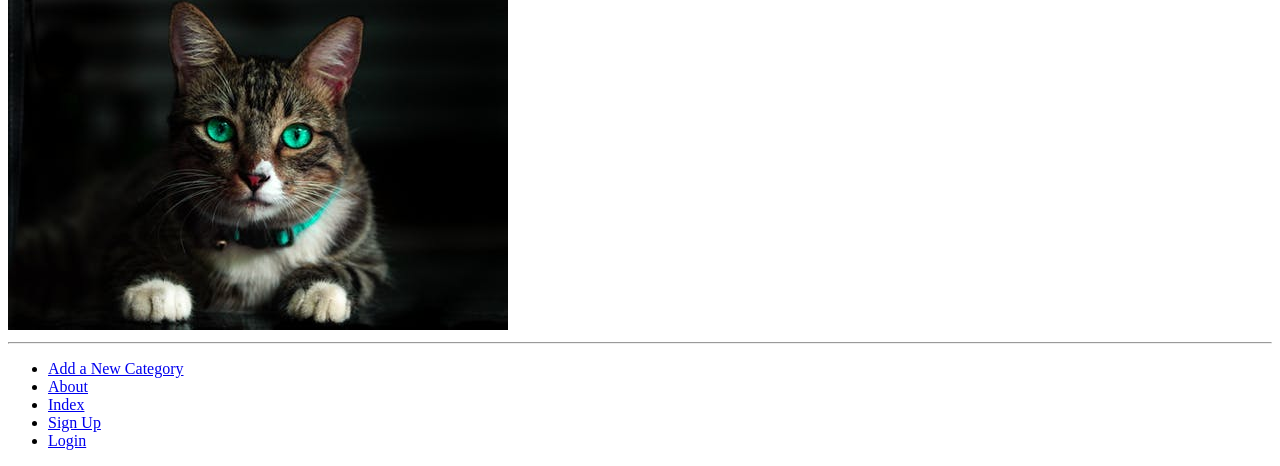
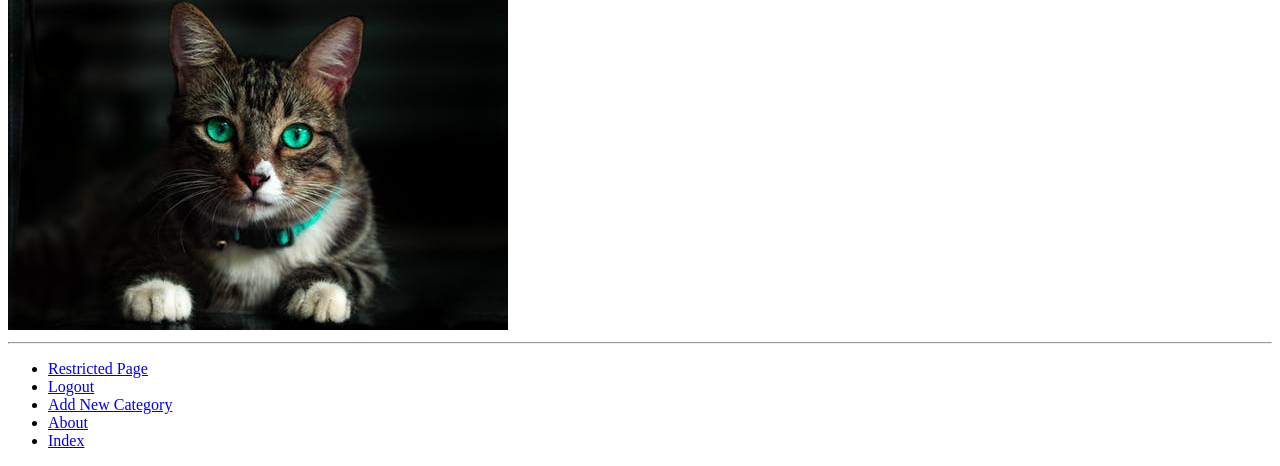
Before and after one commit to 2326843s/tango_with_django_project, a Django app: page /rango/about/ in a window 1280 px wide. Shown: the part 683-1149 px from the top of the page. Run offline with Django 3.2, Linux system fonts and the light colour scheme; a user stored in the database is signed in.

Commit message:
Chapter 9.10 Checkpoint

```diff
--- a/rango/urls.py
+++ b/rango/urls.py
@@ -14,4 +14,6 @@ urlpatterns = [
     path('category/<slug:category_name_slug>/add_page/',views.add_page, name='add_page'),
     path('register/', views.register, name='register'),
     path('login/', views.user_login, name='login'),
+    path('restricted/', views.restricted, name='restricted'),
+    path('logout/', views.user_logout, name='logout'),
 ]
--- a/rango/views.py
+++ b/rango/views.py
@@ -7,7 +7,9 @@ from django.shortcuts import redirect
 from rango.forms import PageForm
 from django.urls import reverse
 from rango.forms import UserForm, UserProfileForm
-from django.contrib.auth import authenticate, login
+from django.contrib.auth import authenticate, login, logout
+from django.contrib.auth.decorators import login_required
+
 
 def index(request):
     category_list = Category.objects.order_by('-likes')[:5]
@@ -160,3 +162,14 @@ def user_login(request):
         # No context variables to pass to the template system, hence the
         # blank dictionary object...
         return render(request, 'rango/login.html')
+
+@login_required
+def restricted(request):
+    return HttpResponse("Since you're logged in, you can see this text!")
+
+@login_required
+def user_logout(request):
+    # Since we know the user is logged in, we can now just log them out.
+    logout(request)
+    # Take the user back to the homepage.
+    return redirect(reverse('rango:index'))
--- a/tango_with_django_project/settings.py
+++ b/tango_with_django_project/settings.py
@@ -110,6 +110,7 @@ PASSWORD_HASHERS = (
 'django.contrib.auth.hashers.PBKDF2SHA1PasswordHasher',
 )
 
+LOGIN_URL = 'rango:login'
 
 
 # Internationalization
--- a/templates/rango/base.html
+++ b/templates/rango/base.html
@@ -24,11 +24,19 @@
 		<hr />
 		<div>
 			<ul>
-			  <li><a href="{% url 'rango:add_category' %}">Add a New Category</a></li>
-			  <li><a href="{% url 'rango:about' %}">About</a></li>
-			  <li><a href="{% url 'rango:index' %}">Index</a></li>
-			  <li><a href="{% url 'rango:register' %}">Sign Up</a></li>
-			  <li><a href="{% url 'rango:login' %}">Login</a></li>
+			{% if user.is_authenticated %}
+				<!-- Show these links when the user is logged in -->
+				<li><a href="{% url 'rango:restricted' %}">Restricted Page</a></li>
+				<li><a href="{% url 'rango:logout' %}">Logout</a></li>
+			{% else %}
+				<!-- Show these links when the user is NOT logged in -->
+				<li><a href="{% url 'rango:register' %}">Sign Up</a></li>
+				<li><a href="{% url 'rango:login' %}">Login</a></li>
+			{% endif %}
+				<!-- Outside the conditional statements, ALWAYS show -->
+				<li><a href="{% url 'rango:add_category' %}">Add New Category</a></li>
+				<li><a href="{% url 'rango:about' %}">About</a></li>
+				<li><a href="{% url 'rango:index' %}">Index</a></li>
 			</ul>
 		</div>
 	</body>
```
